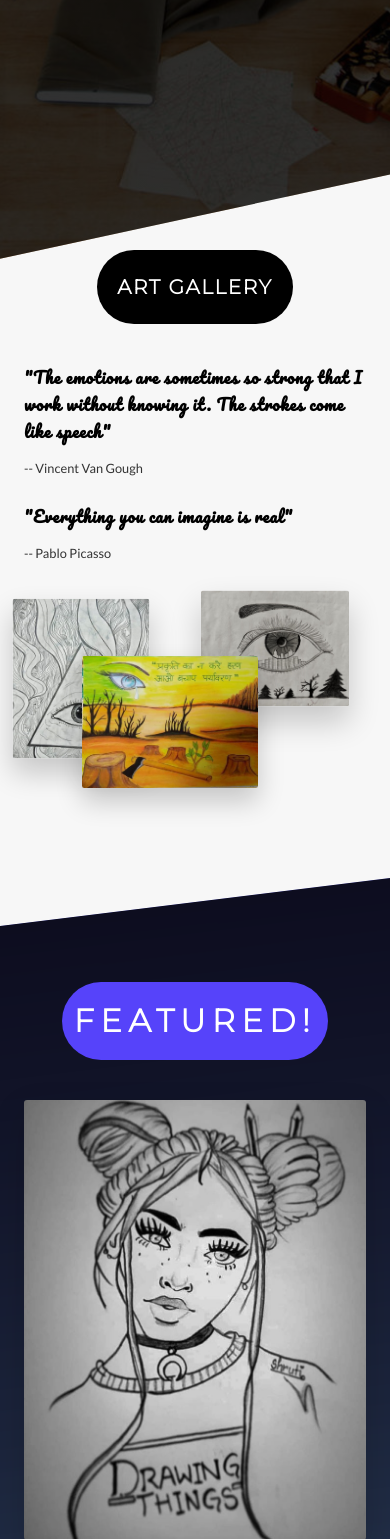
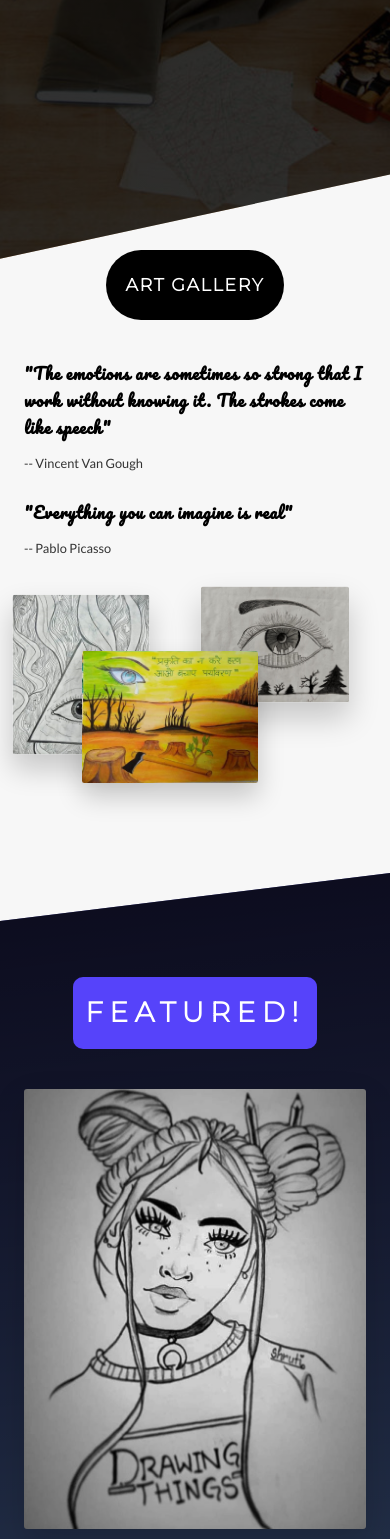
Before and after one commit to ArchMasterX/artistic-move, a PHP site: page /index.html in a window 390 px wide. Shown: the part 543-2082 px from the top of the page. Run offline with PHP 8.4, Linux system fonts and the light colour scheme; some web fonts are replaced.

Commit message:
Add files via upload

```diff
--- a/css/style.css
+++ b/css/style.css
@@ -133,19 +133,21 @@ body {
       font-size: 3rem; } }
   @media only screen and (max-width: 37.5em) {
     .heading-secondary {
-      font-size: 2.5rem; } }
+      font-size: 2.2rem; } }
   .heading-secondary:hover {
     background-color: #eee;
     color: #000;
     text-shadow: 0.5rem 1rem 2rem rgba(0, 0, 0, 0.2); }
   .heading-secondary-1 {
     padding: 1.5rem;
-    font-size: 4rem;
+    font-size: 3.5rem;
+    border-radius: 10px;
     letter-spacing: 0.8rem;
     background-color: #5643fa; }
   .heading-secondary-2 {
     padding: 1.5rem;
-    font-size: 4rem;
+    font-size: 3.5rem;
+    border-radius: 10px;
     letter-spacing: 0.8rem;
     background-color: #2998ff; }
   .heading-secondary-3 {
```
